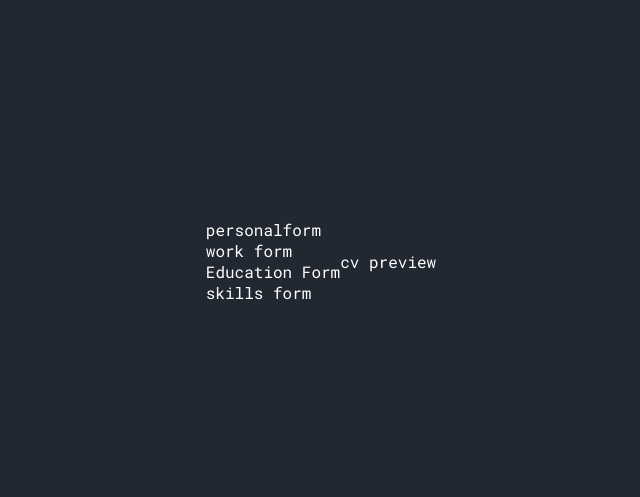
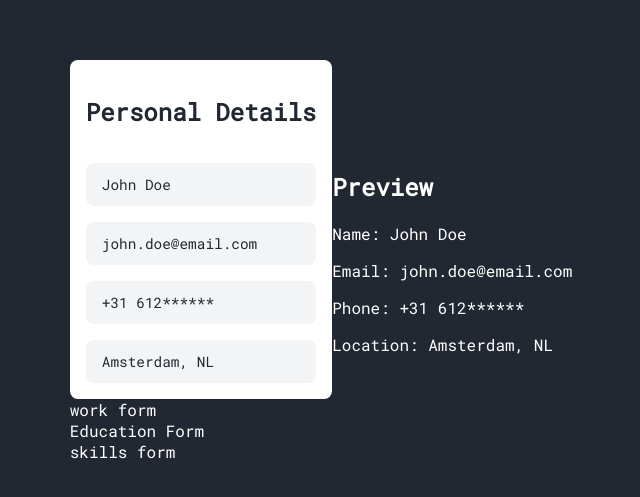
Before and after one commit to AggelosAlmouti/cv-maker-react-app, a React (Vite) app: page / in a window 1280 px wide. Shown: the part 139-636 px from the top of the page, without its empty margins (319-959 px from the left). Built offline with nearby package versions, Linux system fonts and the light colour scheme.

Commit message:
Create personal details form and live preview. Style forms

```diff
--- a/src/App.jsx
+++ b/src/App.jsx
@@ -7,15 +7,26 @@ import EducationForm from "./components/EducationForm";
 import SkillsForm from "./components/SkillsForm";
 
 function App() {
+  const [personal, setPersonal] = useState({
+    fullName: "John Doe",
+    email: "john.doe@email.com",
+    phone: "+31 612******",
+    location: "Amsterdam, NL",
+  });
+
+  const handlePersonalChange = (e) => {
+    setPersonal({ ...personal, [e.target.name]: e.target.value });
+  };
+
   return (
     <>
       <div className="Forms">
-        <PersonalForm></PersonalForm>
+        <PersonalForm data={personal} onChange={handlePersonalChange} />
         <WorkForm></WorkForm>
         <EducationForm></EducationForm>
         <SkillsForm></SkillsForm>
       </div>
-      <CVpreview></CVpreview>
+      <CVpreview data={personal} />
     </>
   );
 }
--- a/src/components/CVpreview.jsx
+++ b/src/components/CVpreview.jsx
@@ -1,5 +1,15 @@
-function CVpreview() {
-  return <div>cv preview</div>;
+import classes from "../styles/CVpreview.module.css";
+
+function CVpreview({ data }) {
+  return (
+    <div className="preview">
+      <h2>Preview</h2>
+      <p>Name: {data.fullName}</p>
+      <p>Email: {data.email}</p>
+      <p>Phone: {data.phone}</p>
+      <p>Location: {data.location}</p>
+    </div>
+  );
 }
 
 export default CVpreview;
--- a/src/components/PersonalForm.jsx
+++ b/src/components/PersonalForm.jsx
@@ -1,5 +1,37 @@
-function PersonalForm() {
-  return <section>personalform</section>;
+function PersonalForm({ data, onChange }) {
+  return (
+    <form>
+      <h2>Personal Details</h2>
+      <input
+        type="text"
+        name="fullName"
+        value={data.fullName}
+        onChange={onChange}
+        placeholder="John Doe"
+      />
+      <input
+        type="email"
+        name="email"
+        value={data.email}
+        onChange={onChange}
+        placeholder="john.doe@email.com"
+      />
+      <input
+        type="tel"
+        name="phone"
+        value={data.phone}
+        onChange={onChange}
+        placeholder="+31 612******"
+      />
+      <input
+        type="text"
+        name="location"
+        value={data.location}
+        onChange={onChange}
+        placeholder="Amsterdam, NL"
+      />
+    </form>
+  );
 }
 
 export default PersonalForm;
--- a/src/styles/index.css
+++ b/src/styles/index.css
@@ -3,7 +3,8 @@
 :root {
     --main-color: #222831;
     --secondary-color: #FFFFFF;
-    --accent-color: #FF204E;
+    --accent-color: rgb(255, 32, 78);
+    --input-color: #f3f4f6;
 }
 
 body {
@@ -21,3 +22,43 @@ body {
     background: var(--main-color);
     color: var(--secondary-color);
 }
+
+form {
+    width: ;
+    display: flex;
+    flex-direction: column;
+    align-items: center;
+    justify-content: center;
+    gap: 1rem;
+    background: var(--secondary-color);
+    padding: 1rem;
+    border-radius: 8px;
+    color: var(--main-color);
+}
+
+input,
+textarea,
+select,
+button {
+    font: inherit;
+    box-sizing: border-box;
+    border: none;
+    outline: none;
+    background: none;
+}
+
+input {
+    width: 100%;
+    padding: 0.75rem 1rem;
+    font-size: 0.9rem;
+    background: var(--input-color);
+    color: var(--main-color);
+    border-radius: 8px;
+    transition: border-color 0.2s, box-shadow 0.2s;
+}
+
+input:focus {
+    border: 2px solid var(--accent-color);
+    box-shadow: 0 3px 15px rgb(255, 32, 78, 0.2);
+    outline: none;
+}
```
Also changed, not shown: src/styles/CVpreview.module.css (added).
